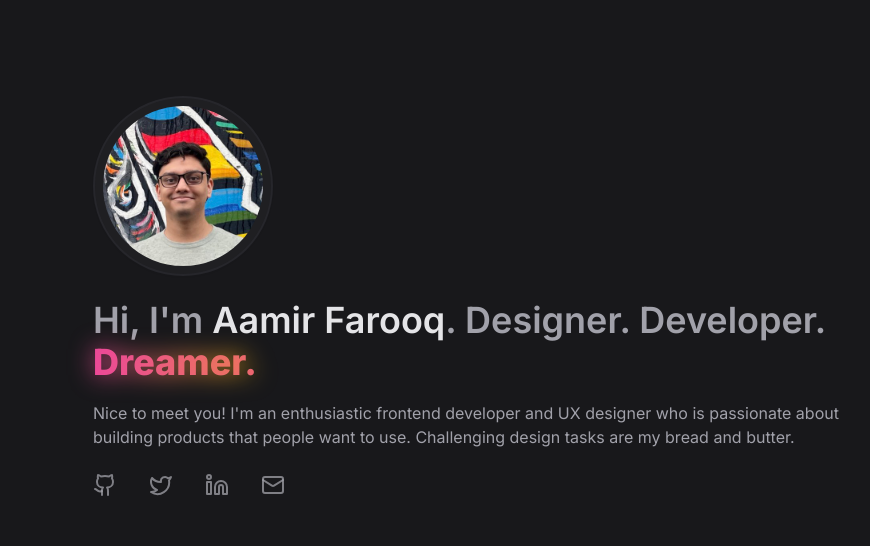
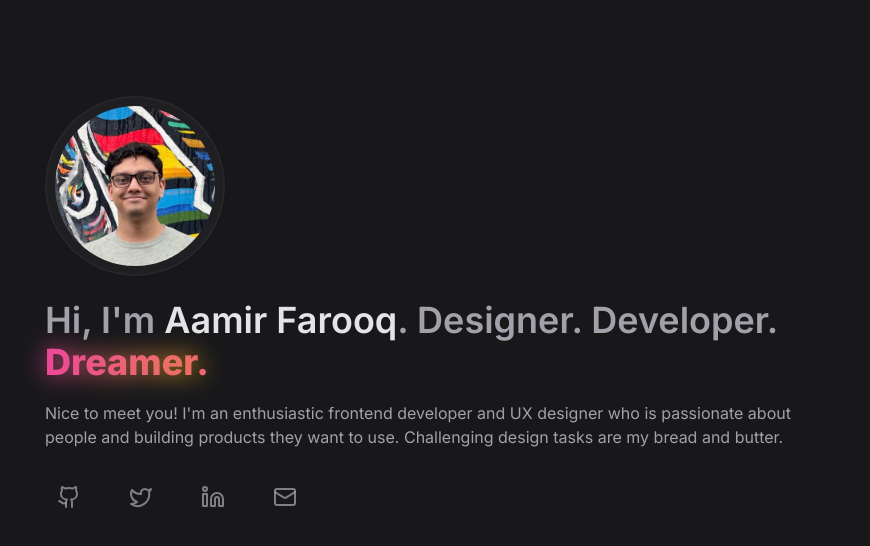
Before and after one commit to SlimShadyIAm/portfolio, a Next.js app: page / in a window 1280 px wide. Shown: the top 546 px of the page, without its empty margins (35-905 px from the left). Built offline with nearby package versions, Linux system fonts and the light colour scheme.

Commit message:
Add Prettier class sorting, improve social button styles

```diff
--- a/package.json
+++ b/package.json
@@ -25,6 +25,8 @@
   },
   "devDependencies": {
     "@slimshadyiam/eslint-config": "^1.0.0",
-    "@slimshadyiam/prettier-config": "^1.0.0"
+    "@slimshadyiam/prettier-config": "^1.0.0",
+    "prettier": "^3.0.3",
+    "prettier-plugin-tailwindcss": "^0.5.3"
   }
 }
--- a/src/app/page.tsx
+++ b/src/app/page.tsx
@@ -1,11 +1,11 @@
-import Intro from "@/components/Intro";
+import Intro from '@/components/Intro';
 
 const Home = () => {
   return (
-    <div className="container mx-auto pt-24 bg-zinc-900 h-full">
+    <div className="container mx-auto h-full bg-zinc-900 pt-24">
       <Intro />
     </div>
-  )
-}
+  );
+};
 
 export default Home;
--- a/src/components/Intro.tsx
+++ b/src/components/Intro.tsx
@@ -1,11 +1,11 @@
-import { Github, Linkedin, Mail, Twitter } from "lucide-react";
-import Image from "next/image";
-import SocialButton from "./SocialButton";
+import { Github, Linkedin, Mail, Twitter } from 'lucide-react';
+import Image from 'next/image';
+import SocialButton from './SocialButton';
 
 const Intro = () => {
   return (
     <div className="flex flex-col gap-6">
-      <div className="rounded-full p-2 bg-zinc-800/50 self-start border border-zinc-700/25 border-2 shadow-zinc--700/25 shadow-sm">
+      <div className="shadow-zinc--700/25 self-start rounded-full border-2 border-zinc-700/25 bg-zinc-800/50 p-2 shadow-sm">
         <Image
           src="/pfp.jpg"
           className="rounded-full "
@@ -14,41 +14,33 @@ const Intro = () => {
           alt="Profile picture"
         />
       </div>
-      <div className="flex flex-col gap-4 max-w-3xl">
-        <h1 className="text-zinc-400 font-semibold text-4xl ">
+      <div className="flex max-w-3xl flex-col gap-4">
+        <h1 className="text-4xl font-semibold text-zinc-400 ">
           Hi, I&apos;m <span className="text-zinc-200">Aamir Farooq</span>.
           Designer. Developer.
           {/*
         // <h1 className="leading-tight bg-clip-text text-transparent bg-gradient-to-r from-pink-500 to-yellow-500 blur-md z-negative-1">dreamer</h1>.
         */}
           <div className="relative">
-            <h2 className="leading-tight bg-clip-text text-transparent bg-gradient-to-r from-pink-500 to-yellow-500 z-10">
+            <h2 className="z-10 bg-gradient-to-r from-pink-500 to-yellow-500 bg-clip-text leading-tight text-transparent">
               <span className="font-extrabold">Dreamer.</span>
             </h2>
-            <h2 className="leading-tight bg-clip-text text-transparent bg-gradient-to-r from-pink-500 to-yellow-500 absolute top-0 blur-md z-negative-1">
+            <h2 className="z-negative-1 absolute top-0 bg-gradient-to-r from-pink-500 to-yellow-500 bg-clip-text leading-tight text-transparent blur-md">
               <span className="font-extrabold">Dreamer.</span>
             </h2>
           </div>
         </h1>
         <p className="text-zinc-400">
           Nice to meet you! I&apos;m an enthusiastic frontend developer and UX
-          designer who is passionate about building products that people want to
-          use. Challenging design tasks are my bread and butter.
+          designer who is passionate about people and building products they
+          want to use. Challenging design tasks are my bread and butter.
         </p>
       </div>
-      <div className="flex gap-8">
-        <SocialButton>
-          <Github />
-        </SocialButton>
-        <SocialButton>
-          <Twitter />
-        </SocialButton>
-        <SocialButton>
-          <Linkedin />
-        </SocialButton>
-        <SocialButton>
-          <Mail />
-        </SocialButton>
+      <div className="flex gap-6">
+        <SocialButton icon={<Github />} />
+        <SocialButton icon={<Twitter />} />
+        <SocialButton icon={<Linkedin />} />
+        <SocialButton icon={<Mail />} />
       </div>
     </div>
   );
--- a/src/components/SocialButton.tsx
+++ b/src/components/SocialButton.tsx
@@ -1,11 +1,15 @@
 import { ReactNode } from 'react';
 
 type Props = {
-  children: ReactNode;
+  icon: ReactNode;
 };
 
-const SocialButton = ({ children }: Props) => {
-  return <div className="text-zinc-400/75">{children}</div>;
+const SocialButton = ({ icon }: Props) => {
+  return (
+    <button className="rounded-xl p-3 text-zinc-400/75 transition-all hover:bg-zinc-200/5 hover:shadow-zinc-800/5 hover:ring-2 hover:ring-white/10 hover:backdrop-blur">
+      {icon}
+    </button>
+  );
 };
 
 export default SocialButton;
--- a/tailwind.config.ts
+++ b/tailwind.config.ts
@@ -1,4 +1,4 @@
-import type { Config } from 'tailwindcss'
+import type { Config } from 'tailwindcss';
 
 const config: Config = {
   content: [
@@ -8,9 +8,16 @@ const config: Config = {
   ],
   theme: {
     container: {
-      padding: '8rem',
+      center: true,
+      padding: {
+        DEFAULT: '2rem',
+        sm: '1rem',
+        lg: '4rem',
+        xl: '5rem',
+        '2xl': '6rem',
+      },
     },
   },
   plugins: [],
-}
-export default config
+};
+export default config;
```
Also changed, not shown: src/app/layout.tsx (+11 -9 lines), .prettierrc.js, 1 other file (tests, documents, lock files or other folders).
